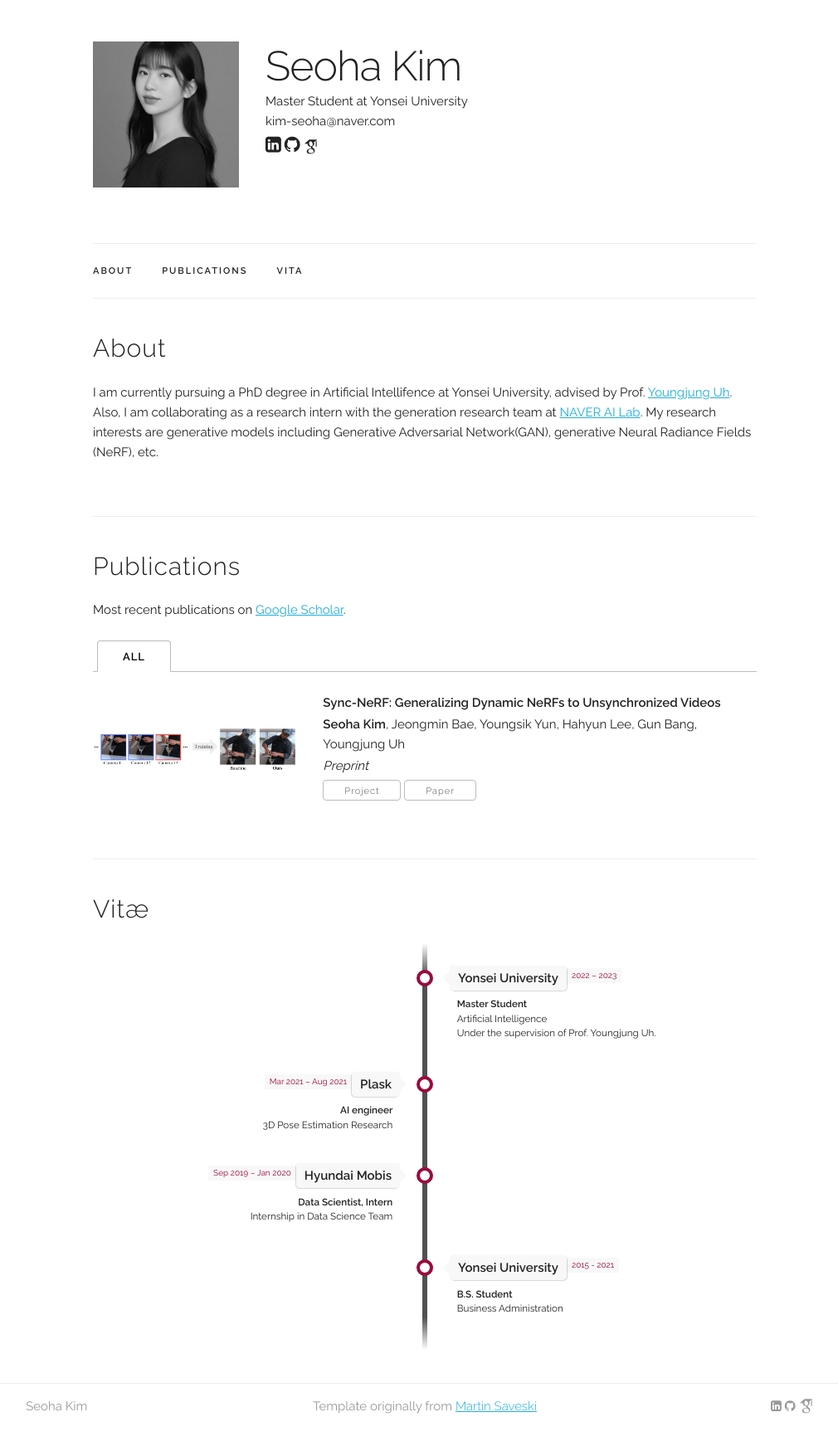
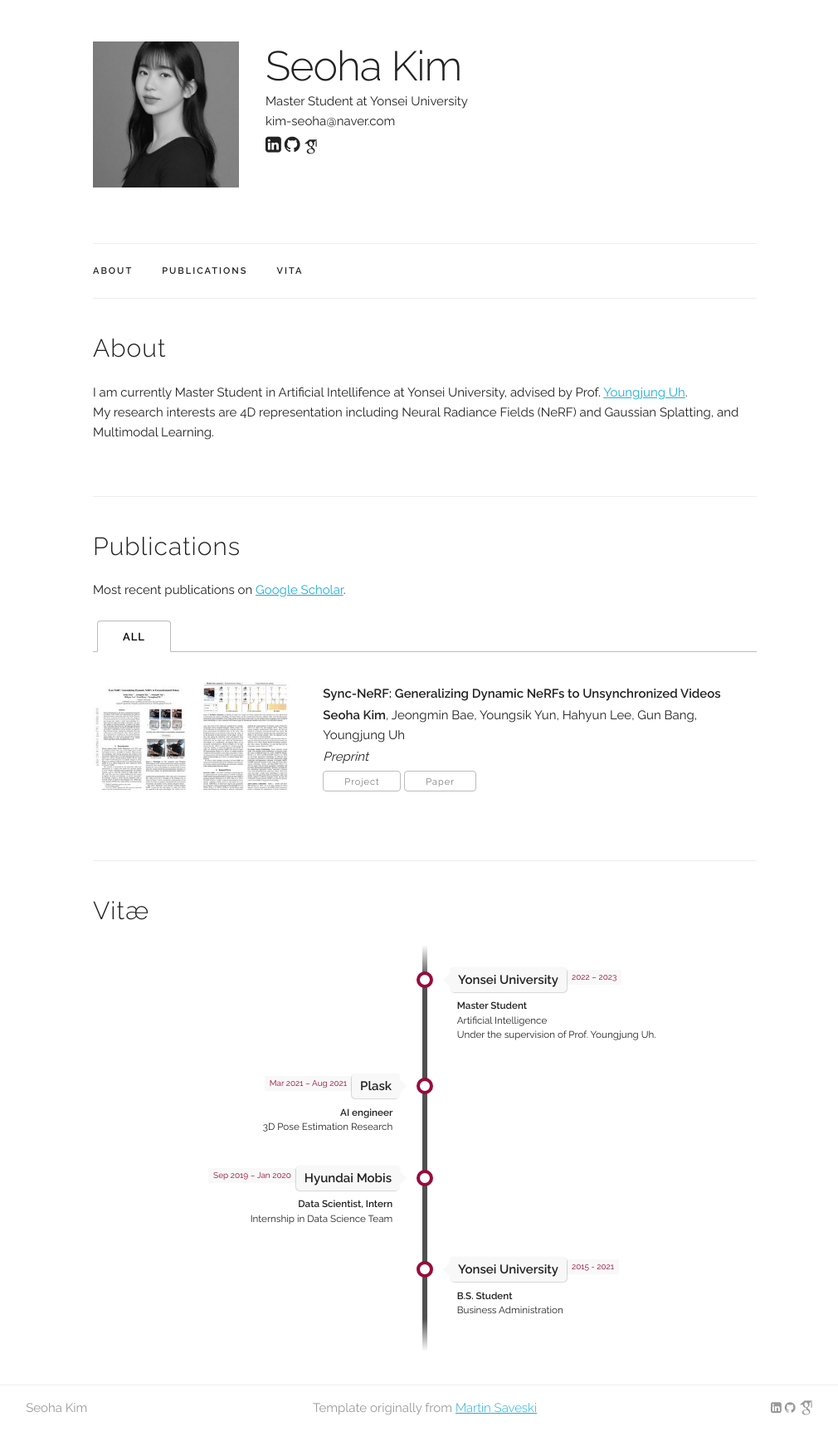
Before and after one commit to seoha-kim/seoha-kim.github.io, a Jekyll site: the page built from index.html, in a window 1280 px wide. Shown: the whole page at 83% size, without its empty margins (128-1138 px from the left). Built offline with Jekyll 4.4.1, drawn with Linux system fonts in a browser that asks for light colours; some web fonts are replaced; part of the change alters nothing that is shown.

Commit message:
Initial resume commit

```diff
--- a/_layouts/default.html
+++ b/_layouts/default.html
@@ -6,15 +6,15 @@
   –––––––––––––––––––––––––––––––––––––––––––––––––– -->
   <meta charset="utf-8">
   <title>{{ site.data.main_info.name }} | {{ page.title }}</title>
-  <meta name="description" content="Minjung Shin">
-  <meta name="author" content="Minjung Shin">
-  <meta property="og:title" content="Minjung Shin" />
+  <meta name="description" content="Seoha Kim">
+  <meta name="author" content="Seoha Kim">
+  <meta property="og:title" content="Seoha Kim" />
   <meta property="og:type" content="website" />
-  <meta property="og:url" content="https://minjung-s.github.io/" />
-  <meta property="og:site_name" content="Minjung Shin" />
+  <meta property="og:url" content="https://seoha-kim.github.io/" />
+  <meta property="og:site_name" content="Seoha Kim" />
   <meta property="og:image" content='{{ site.baseurl }}{{ site.data.main_info.profile_pic }}' />
   <meta property="og:description" content="CV">
-  <link rel="canonical" href="https://minjung-s.github.io/" />
+  <link rel="canonical" href="https://seoha-kim.github.io/" />
 
   <!-- Mobile Specific Metas
   –––––––––––––––––––––––––––––––––––––––––––––––––– -->
--- a/index.html
+++ b/index.html
@@ -22,9 +22,8 @@ title: Home
   </p> -->
 
   <p>
-  I am currently pursuing a PhD degree in Artificial Intellifence at Yonsei University, advised by Prof. <a href="https://vilab.yonsei.ac.kr/member/professor" target="_blank">Youngjung Uh</a>.
-  Also, I am collaborating as a research intern with the generation research team at <a href="https://naver-career.gitbook.io/en/teams/clova-cic/ai-lab" target="_blank">NAVER AI Lab</a>.
-  My research interests are generative models including Generative Adversarial Network(GAN), generative Neural Radiance Fields (NeRF), etc.
+  I am currently Master Student in Artificial Intellifence at Yonsei University, advised by Prof. <a href="https://vilab.yonsei.ac.kr/member/professor" target="_blank">Youngjung Uh</a>. <br>
+  My research interests are 4D representation including Neural Radiance Fields (NeRF) and Gaussian Splatting, and Multimodal Learning.
   </p>
 </div>
 
```
Also changed, not shown: assets/publications/2023_Preprint/teaser.png, libs/icon.png.
